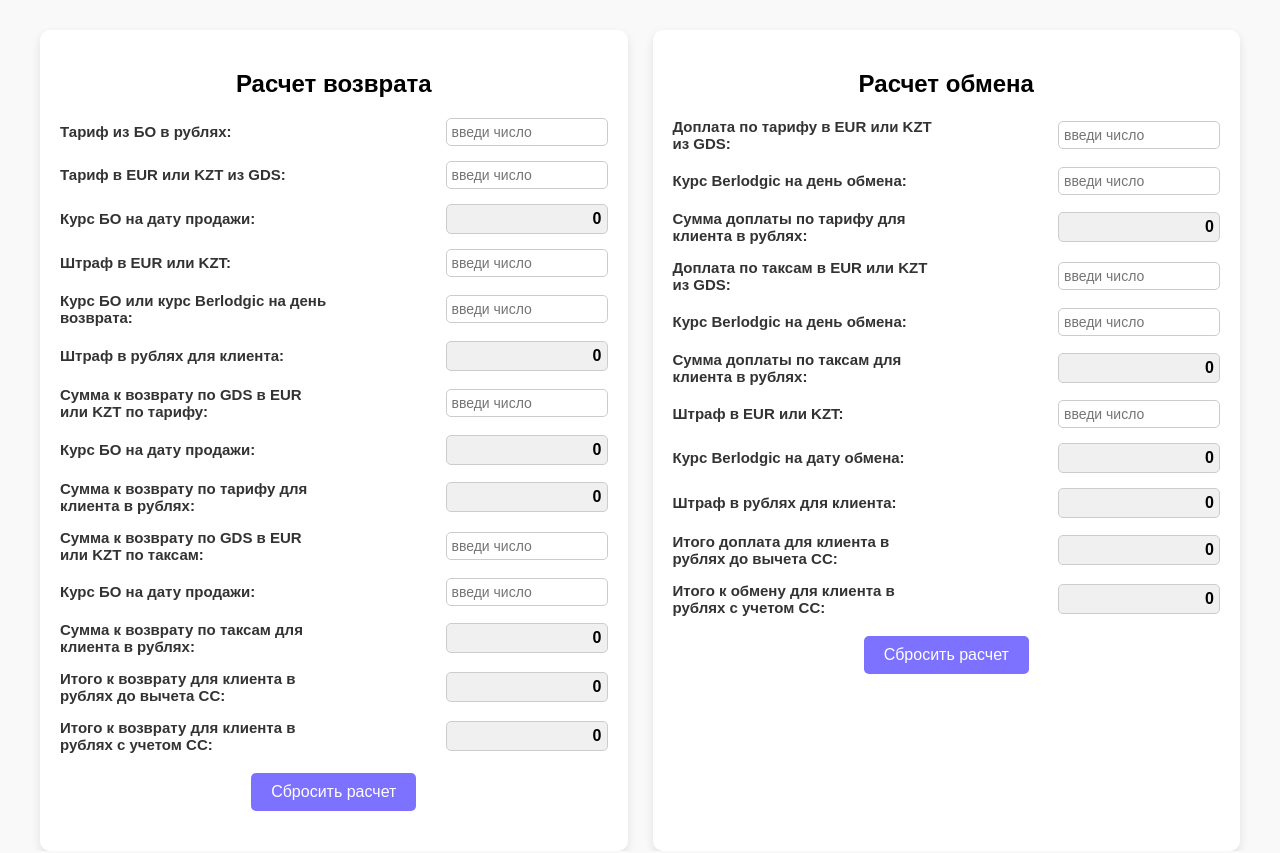
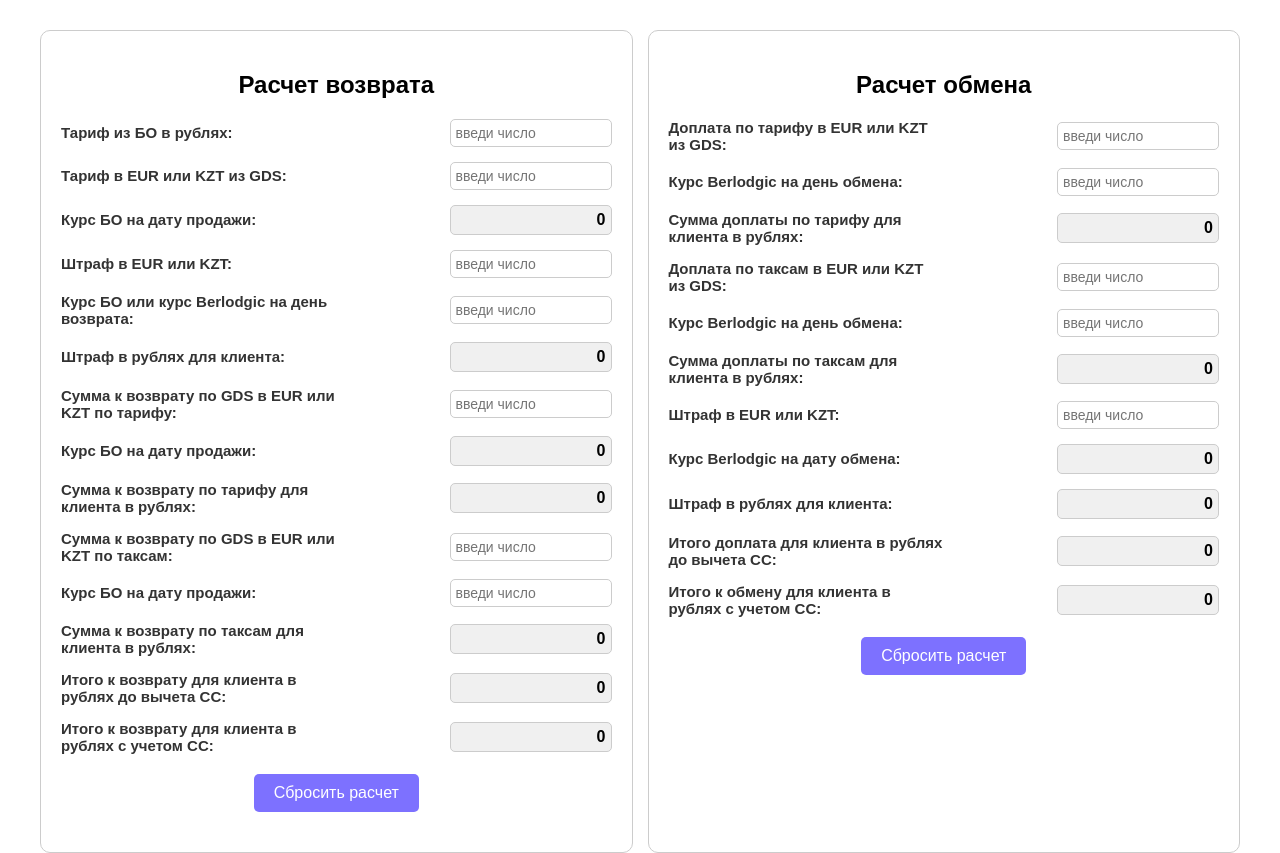
Before and after one commit to GalinaGoncharenko/calculators, a plain HTML site: page index.html in a window 1280 px wide. Drawn offline with Linux system fonts and the light colour scheme.

Commit message:
Update index.html
Изменила фон на прозрачный

```diff
--- a/index.html
+++ b/index.html
@@ -1,16 +1,15 @@
-
 <!DOCTYPE html>
 <html lang="ru">
 <head>
     <meta charset="UTF-8">
     <meta name="viewport" content="width=device-width, initial-scale=1.0">
-    <title>Расчет возврата и обмена для иностранных РСС Galileo</title>
+    <title>Расчет возврата и обмена</title>
     <style>
         /* Общий стиль для всей страницы */
         body {
             margin: 0;
             font-family: Arial, sans-serif;
-            background-color: #f9f9f9;
+            background-color: transparent; /* Прозрачный фон */
             padding-top: 30px; /* Отступ сверху */
         }
 
@@ -18,19 +17,20 @@
         .container {
             display: flex;
             justify-content: space-between;
-            gap: 25px; /* Расстояние между калькуляторами */
+            gap: 15px; /* Расстояние между калькуляторами */
             max-width: 1200px; /* Максимальная ширина контейнера */
             margin: 0 auto; /* Центрирование контейнера */
-            padding: 0 10px; /* Отступы по бокам */
+            padding: 0 20px; /* Отступы по бокам */
         }
 
         /* Стиль для калькулятора */
         .calculator {
             flex: 1; /* Калькуляторы занимают равное пространство */
             padding: 20px;
-            background: #fff;
+            background: transparent; /* Прозрачный фон */
             border-radius: 10px;
-            box-shadow: 0 4px 10px rgba(0, 0, 0, 0.1);
+            box-shadow: none; /* Убираем тень */
+            border: 1px solid #ccc; /* Добавляем легкую границу для видимости */
         }
 
         /* Стиль для строк внутри калькулятора */
@@ -56,11 +56,12 @@
             font-size: 14px;
             border: 1px solid #ccc;
             border-radius: 5px;
+            background-color: #fff; /* Белый фон для полей ввода */
         }
 
         /* Стиль для полей с результатами */
         .result {
-            background-color: #f0f0f0;
+            background-color: #f0f0f0; /* Светло-серый фон для результатов */
             padding: 5px;
             border: 1px solid #ccc;
             border-radius: 5px;
```
